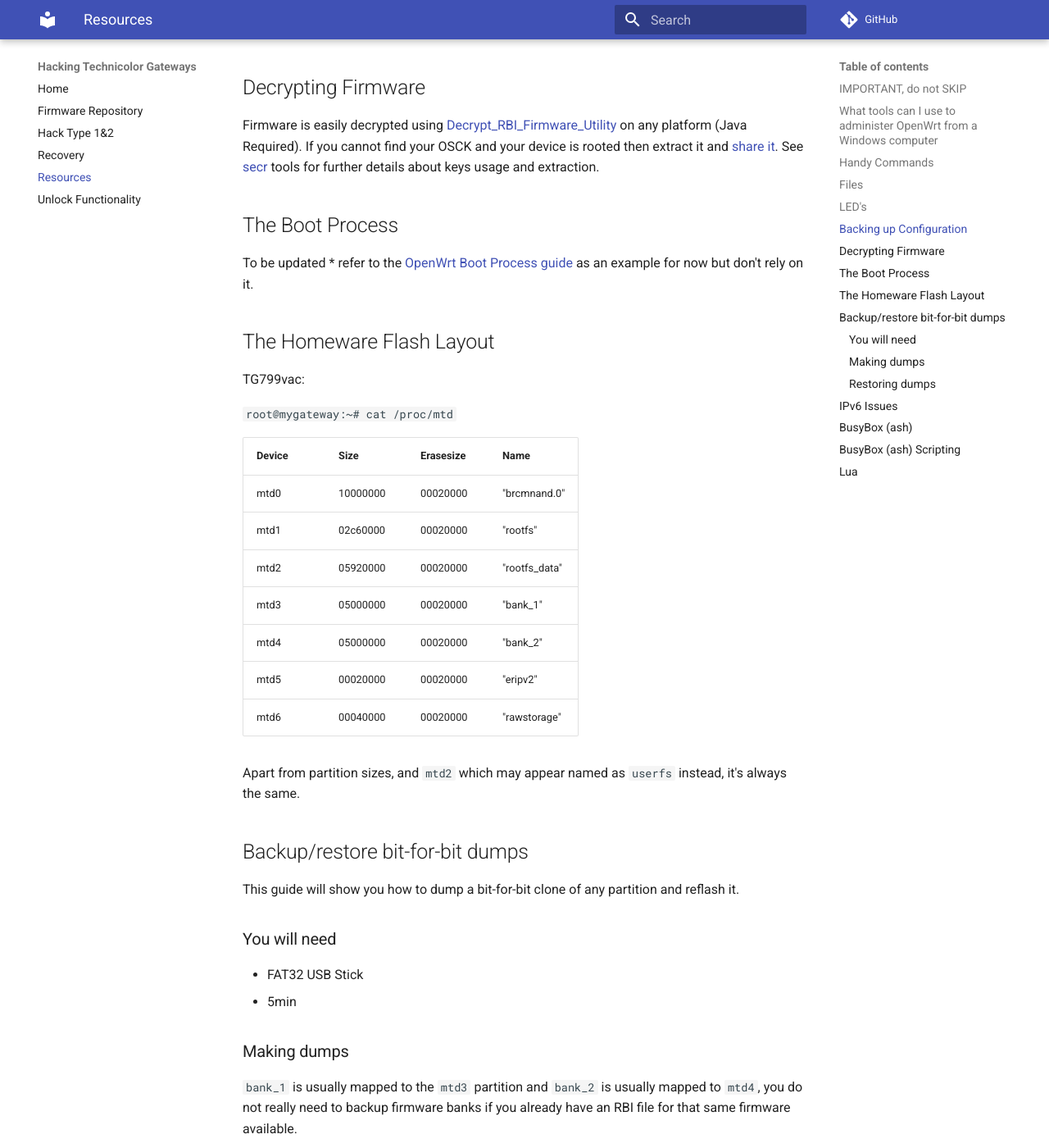
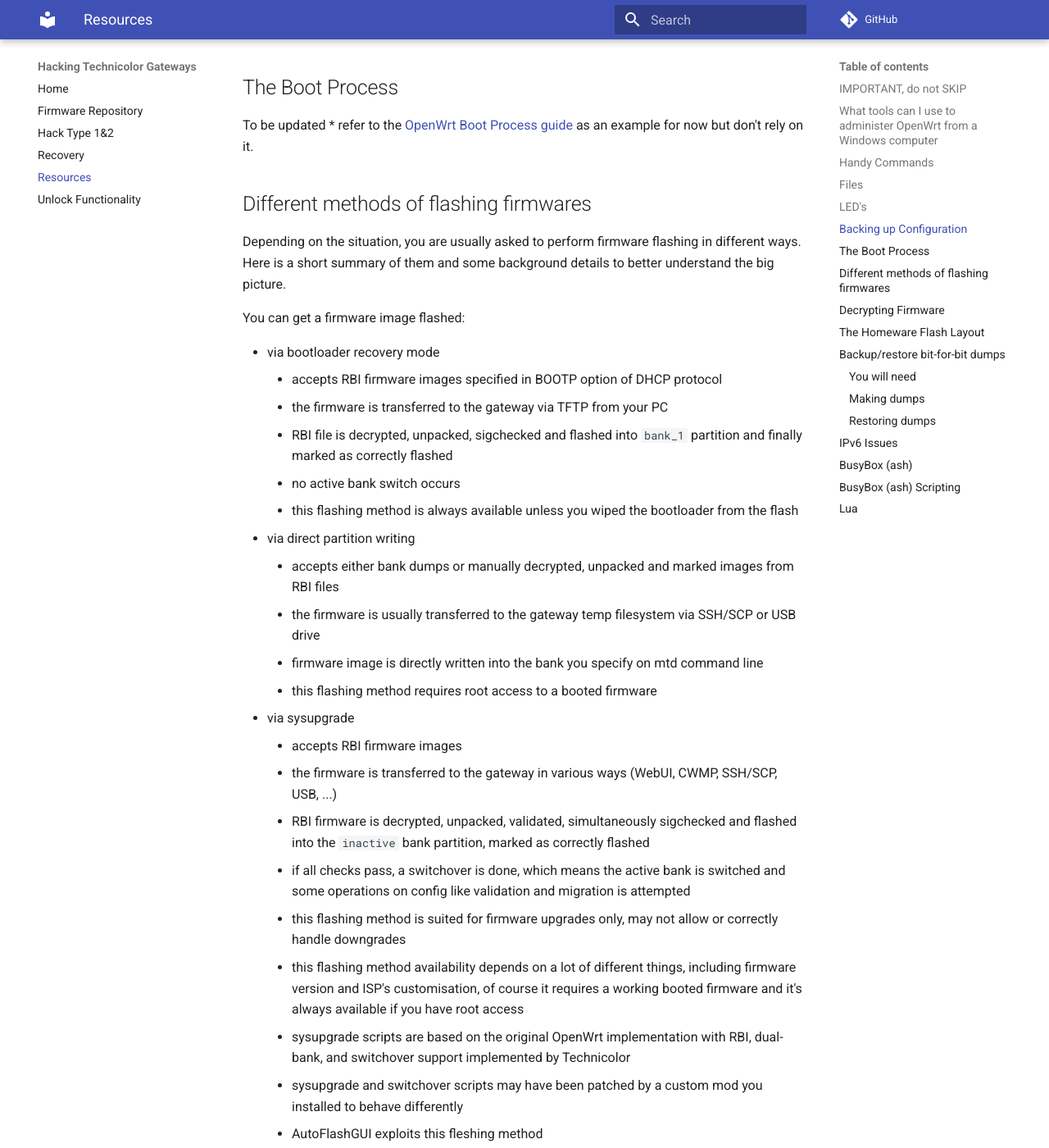
Before and after one commit to hack-technicolor/hack-technicolor, an MkDocs documentation site: the page built from docs/Resources.md, in a window 1280 px wide and 1400 px high, scrolled down 2918 px. Shown: the whole window at 82% size. Built offline with MkDocs 1.6.1 and Material for MkDocs 9.7.7, drawn with Linux system fonts in a browser that asks for light colours; comment, search, counter and statistics services are not loaded; some of the changed text lies outside the part shown.

Commit message:
Firmware flashing methods

```diff
--- a/docs/Resources.md
+++ b/docs/Resources.md
@@ -112,17 +112,45 @@
 
 * `sysupgrade -f filename.tar.gz`
 
-## Decrypting Firmware
-
-Firmware is easily decrypted using [Decrypt_RBI_Firmware_Utility](https://github.com/Ansuel/Decrypt_RBI_Firmware_Utility/releases) on any platform (Java Required). If you cannot find your OSCK and your device is rooted then extract it and [share it](https://github.com/kevdagoat/hack-technicolor/upload/master/osck). See [secr](https://github.com/pedro-n-rocha/secr) tools for further details about keys usage and extraction.
-
 ## The Boot Process
 
 To be updated * refer to the [OpenWrt Boot Process guide](https://openwrt.org/docs/techref/process.boot) as an example for now but don't rely on it.
 
+## Different methods of flashing firmwares
+
+Depending on the situation, you are usually asked to perform firmware flashing in different ways. Here is a short summary of them and some background details to better understand the big picture.
+
+You can get a firmware image flashed:
+
+* via bootloader recovery mode
+    * accepts RBI firmware images specified in BOOTP option of DHCP protocol
+    * the firmware is transferred to the gateway via TFTP from your PC
+    * RBI file is decrypted, unpacked, sigchecked and flashed into `bank_1` partition and finally marked as correctly flashed
+    * no active bank switch occurs
+    * this flashing method is always available unless you wiped the bootloader from the flash
+* via direct partition writing
+    * accepts either bank dumps or manually decrypted, unpacked and marked images from RBI files
+    * the firmware is usually transferred to the gateway temp filesystem via SSH/SCP or USB drive
+    * firmware image is directly written into the bank you specify on mtd command line
+    * this flashing method requires root access to a booted firmware
+* via sysupgrade
+    * accepts RBI firmware images
+    * the firmware is transferred to the gateway in various ways (WebUI, CWMP, SSH/SCP, USB, ...)
+    * RBI firmware is decrypted, unpacked, validated, simultaneously sigchecked and flashed into the `inactive` bank partition, marked as correctly flashed
+    * if all checks pass, a switchover is done, which means the active bank is switched and some operations on config like validation and migration is attempted
+    * this flashing method is suited for firmware upgrades only, may not allow or correctly handle downgrades
+    * this flashing method availability depends on a lot of different things, including firmware version and ISP's customisation, of course it requires a working booted firmware and it's always available if you have root access
+    * sysupgrade scripts are based on the original OpenWrt implementation with RBI, dual-bank, and switchover support implemented by Technicolor
+    * sysupgrade and switchover scripts may have been patched by a custom mod you installed to behave differently
+    * AutoFlashGUI exploits this fleshing method
+
+## Decrypting Firmware
+
+Firmware RBI files are easily decrypted using [Decrypt_RBI_Firmware_Utility](https://github.com/Ansuel/Decrypt_RBI_Firmware_Utility/releases) on any platform (Java Required). If you cannot find your OSCK and your device is rooted then extract it and [share it](https://github.com/kevdagoat/hack-technicolor/upload/master/osck). See [secr](https://github.com/pedro-n-rocha/secr) tools for further details about keys usage and extraction.
+
 ## The Homeware Flash Layout
 
-TG799vac:
+Example from TG799vac:
 
 `root@mygateway:~# cat /proc/mtd`
 
```
